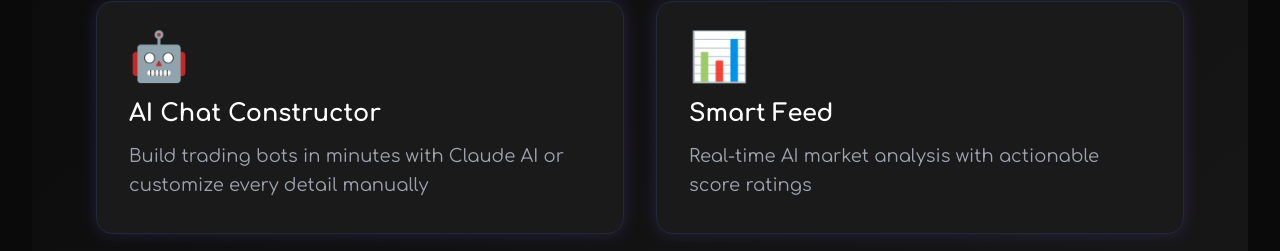
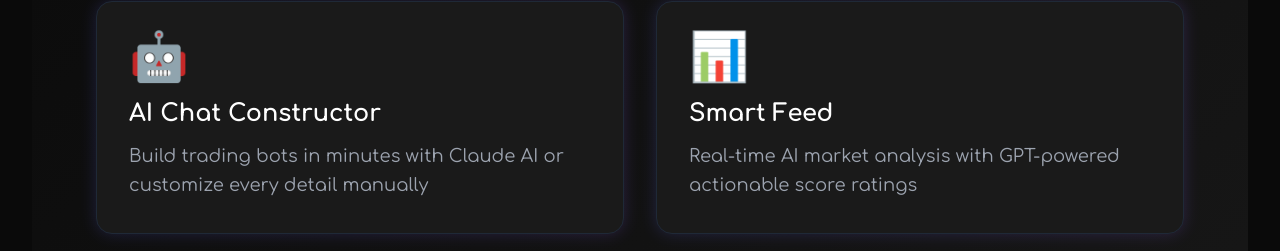
Before and after one commit to kirson21/f01i-pitch-deck, a React (Create React App) app in the folder frontend/: page / in a window 1280 px wide. Shown: the part 2222-2473 px from the top of the page. Built offline with nearby package versions, Linux system fonts and the light colour scheme; the HTML template or start-up script is replaced by a standard one.

Commit message:
auto-commit for c4460d4f-40dc-49f2-9242-5e88dcb90b64

```diff
--- a/frontend/src/slides/SolutionSlide.js
+++ b/frontend/src/slides/SolutionSlide.js
@@ -11,7 +11,7 @@ const SolutionSlide = ({ slideNumber, totalSlides }) => {
     {
       icon: '📊',
       title: 'Smart Feed',
-      description: 'Real-time AI market analysis with actionable score ratings'
+      description: 'Real-time AI market analysis with GPT-powered actionable score ratings'
     },
     {
       icon: '🛡️',
```
